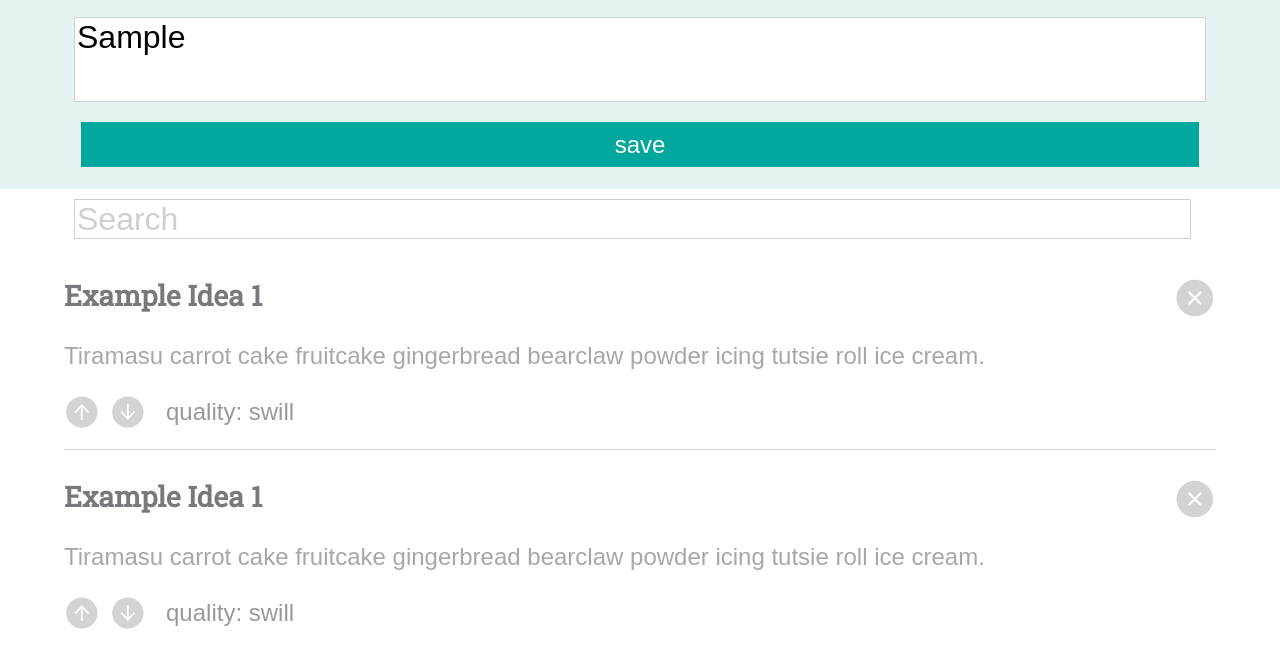
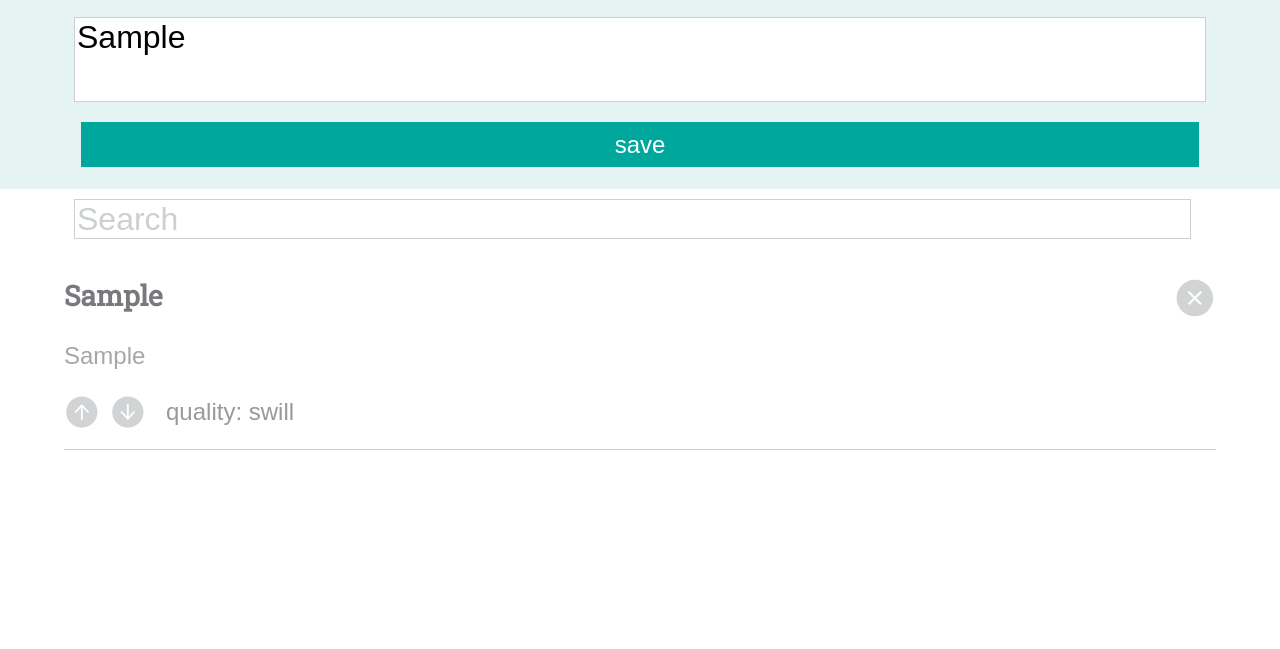
Before and after one commit to K-Rye/idea.box, a plain HTML site: page index.html in a window 1280 px wide. Both pictures are taken after typing "Sample", "Sample" into the empty fields and a click on the button "save". Shown: the part 151-800 px from the top of the page. Drawn offline with nearby package versions, Linux system fonts and the light colour scheme.

Commit message:
better merged first round

```diff
--- a/index.html
+++ b/index.html
@@ -23,7 +23,7 @@
       <input type="text" class="search-input" placeholder="Search">
     </section>
     <section class="ideas-section">
-      <article class="idea-list">
+<!--       <article class="idea-list">
         <h3>Example Idea 1 <img class="btn delete-btn" src="delete.svg"></h3>
         <p class="idea-body-txt">Tiramasu carrot cake fruitcake gingerbread bearclaw powder icing tutsie roll ice cream.</p>
         <div class="vote-form">
@@ -99,7 +99,7 @@
         <div class="vote-form">
           <img class="btn up-btn" src="upvote.svg"><img class="btn down-btn" src="downvote.svg"><p class="quality">quality: swill</p>
         </div>
-      </article>
+      </article> -->
     </section>
 <script src="http://ajax.googleapis.com/ajax/libs/jquery/3.3.1/jquery.min.js">
 </script>
--- a/scripts.js
+++ b/scripts.js
@@ -17,12 +17,15 @@ function createIdea(e) {
   e.preventDefault();
   var title = titleInput.val();
   var body = bodyInput.val();
-  ideaList.append(`<article class="idea-list">
-        <h3>${title}</h3>
-        <button>&times;</button>
-        <p>${body}</p>
-        <button><</button>
-        <button>></button>
-        <p>Quality: swill</p>
-      </article>`)
+  ideaList.prepend(
+  `<article class="idea-list">
+    <h3>${title}<img class="btn delete-btn" src="delete.svg"></h3>
+    <p class="idea-body-txt">${body}</p>
+    <div class="vote-form">
+      <img class="btn up-btn" src="upvote.svg"><img class="btn down-btn" src="downvote.svg"><p class="quality">quality: swill</p>
+    </div>
+  </article>`
+  )
+  // titleInput.val('');
+  // bodyInput.val('');
 }
```
